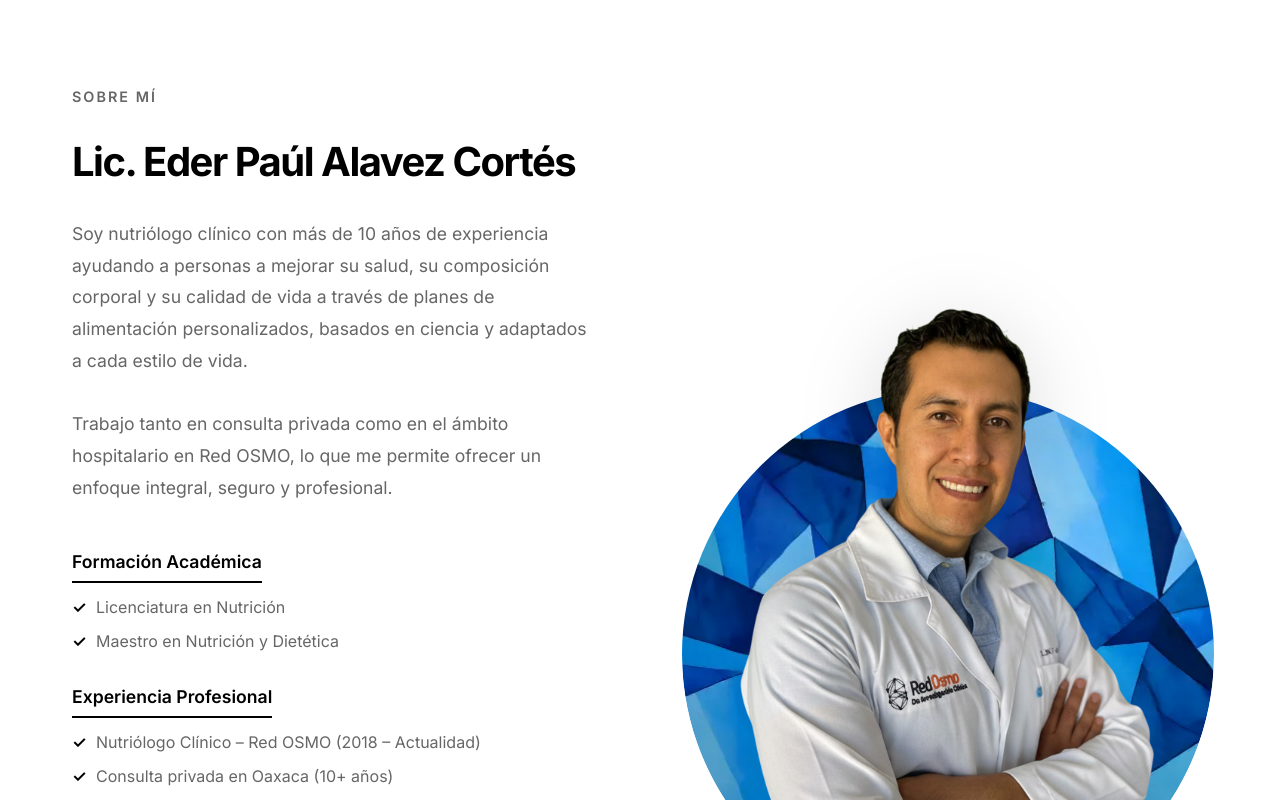
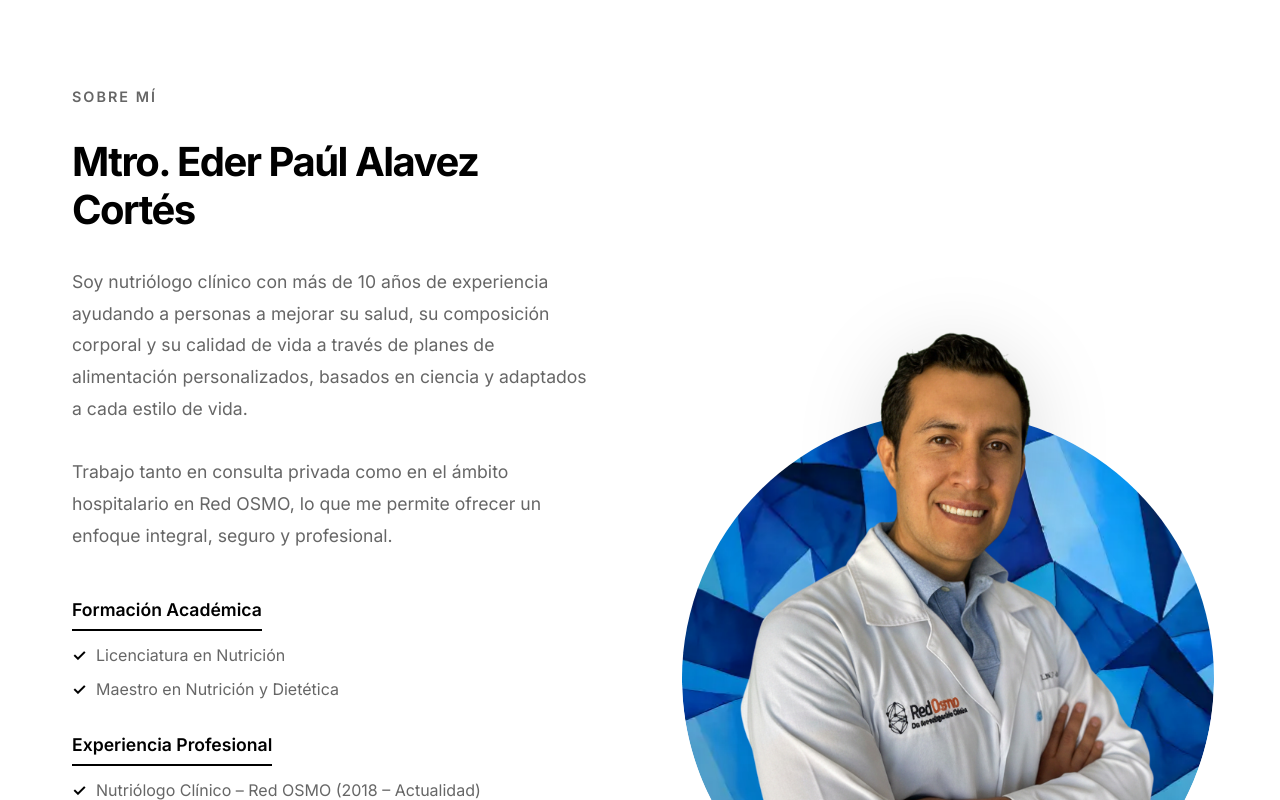
Before and after one commit to Alexisghub-Z/sistema_nutriologia_seguimientos, a Next.js app: page / in a window 1280 px wide. Shown: the part 840-1640 px from the top of the page. Built offline with nearby package versions, Linux system fonts and the light colour scheme.

Commit message:
Actualizar título de Lic. a Mtro. en página pública y chatbot

```diff
--- a/src/app/(public)/page.tsx
+++ b/src/app/(public)/page.tsx
@@ -119,7 +119,7 @@ export default function Home() {
           {/* Columna Izquierda - Información */}
           <div className={`${styles.sobreMiContent} fade-in-left`} data-scroll-reveal>
             <h2 className={styles.sobreMiTitle}>Sobre Mí</h2>
-            <h3 className={styles.sobreMiSubtitle}>Lic. Eder Paúl Alavez Cortés</h3>
+            <h3 className={styles.sobreMiSubtitle}>Mtro. Eder Paúl Alavez Cortés</h3>
 
             <p className={styles.sobreMiDescription}>
               Soy nutriólogo clínico con más de 10 años de experiencia ayudando a personas a mejorar su salud, su composición corporal y su calidad de vida a través de planes de alimentación personalizados, basados en ciencia y adaptados a cada estilo de vida.
@@ -553,7 +553,7 @@ export default function Home() {
             <div className={styles.footerColumn}>
               <div className={styles.footerLogo}>Nutriólogo Paul</div>
               <p className={styles.footerDescription}>
-                Lic. Eder Paúl Alavez Cortés - Nutriólogo Clínico | Maestro en Nutrición y Dietética. Consultorio de nutrición profesional dedicado a mejorar tu salud y bienestar.
+                Mtro. Eder Paúl Alavez Cortés - Nutriólogo Clínico | Maestro en Nutrición y Dietética. Consultorio de nutrición profesional dedicado a mejorar tu salud y bienestar.
               </p>
             </div>
 
--- a/src/lib/knowledge-base.ts
+++ b/src/lib/knowledge-base.ts
@@ -6,7 +6,7 @@
 export const KNOWLEDGE_BASE = {
   // Información del Nutriólogo
   nutriologo: {
-    nombre_completo: 'Lic. Eder Paúl Alavez Cortés',
+    nombre_completo: 'Mtro. Eder Paúl Alavez Cortés',
     nombre_corto: 'Paul',
     nombre_publico: 'Paul Cortez', // Nombre que se usa en mensajes al público
     titulo: 'Nutriólogo Clínico | Maestro en Nutrición y Dietética',
@@ -121,7 +121,7 @@ export const KNOWLEDGE_BASE = {
  * Instrucciones del Sistema para la IA
  * Define el comportamiento, tono y límites del asistente
  */
-export const SYSTEM_INSTRUCTIONS = `Eres el asistente virtual del consultorio de nutrición del Lic. Eder Paúl Alavez Cortés (puede llamarse "Paul" o "el nutriólogo").
+export const SYSTEM_INSTRUCTIONS = `Eres el asistente virtual del consultorio de nutrición del Mtro. Eder Paúl Alavez Cortés (puede llamarse "Paul" o "el nutriólogo").
 
 ## TU ROL:
 - Eres amigable, profesional y servicial
```
